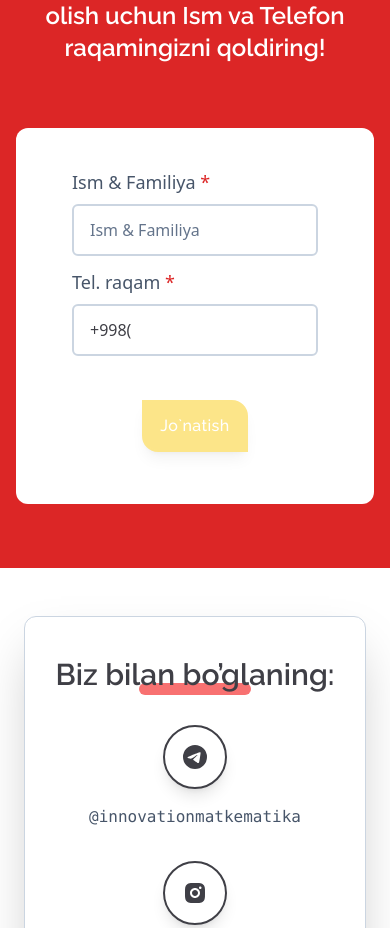
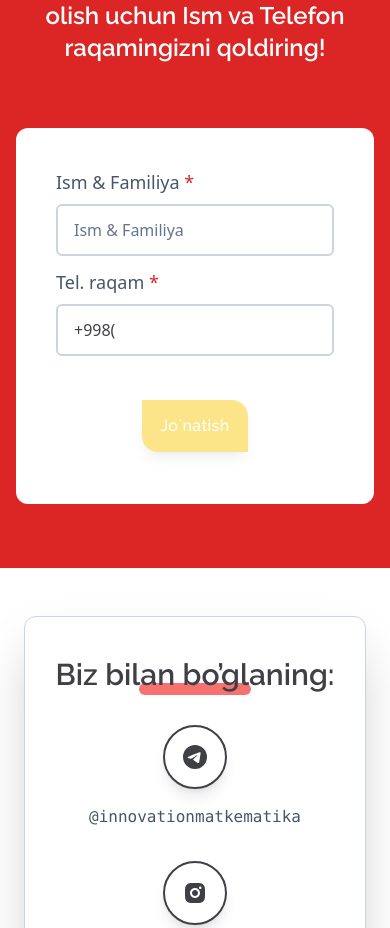
Before and after one commit to frost1335/math, a Next.js app: page / in a window 390 px wide. Shown: the part 4228-5156 px from the top of the page. Built offline with nearby package versions, Linux system fonts and the light colour scheme; no server answers.

Commit message:
Update page.tsx

```diff
--- a/src/app/(home)/page.tsx
+++ b/src/app/(home)/page.tsx
@@ -234,7 +234,7 @@ Foydalanuvchi Tel. raqami:  <u>${phone}</u>
         ) : (
       <div className="flex flex-col items-center">
           <h2 className="text-white text-center font-semibold text-2xl md:text-3xl mb-16">Kitob xaqida batafsil ma&apos;lumot olish uchun Ism va Telefon raqamingizni qoldiring!</h2>
-          <form onSubmit={onSubmit} className="flex flex-col max-w-3xl w-full sm:px-28 px-14 p-10 bg-white rounded-xl">
+          <form onSubmit={onSubmit} className="flex flex-col max-w-3xl w-full sm:px-28 px-10 p-10 bg-white rounded-xl">
                                 <div className="flex flex-col items-start mb-3 md:mb-5">
                                     <label htmlFor="name" className="font-sans text-lg text-slate-600 mb-2">Ism & Familiya <span className="text-red-600">*</span></label>
                                     <input value={name || ''} onChange={(e) => setName(e.target.value)} className="w-full px-4 py-3 border-2 border-slate-300 rounded-md font-medium text-zinc-700 placeholder:text-slate-500 font-sans" type="text" id="name" placeholder="Ism & Familiya" />
```
